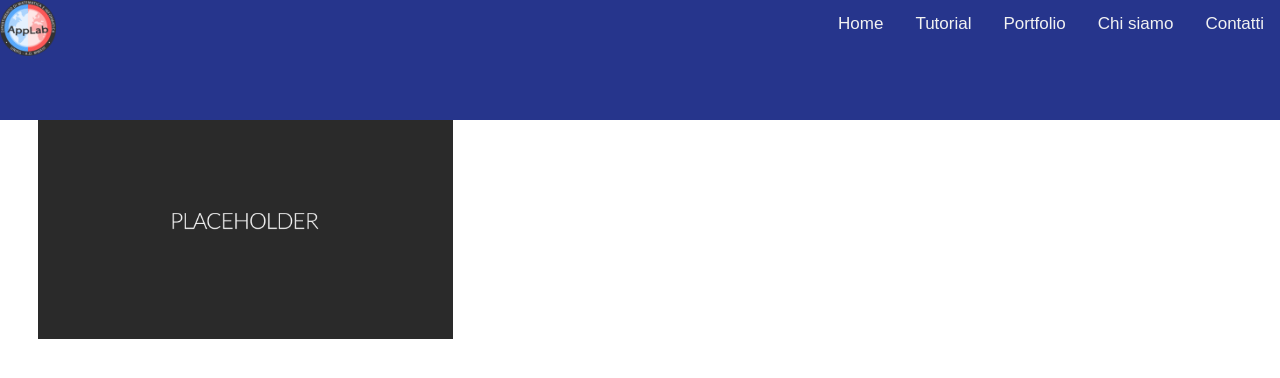
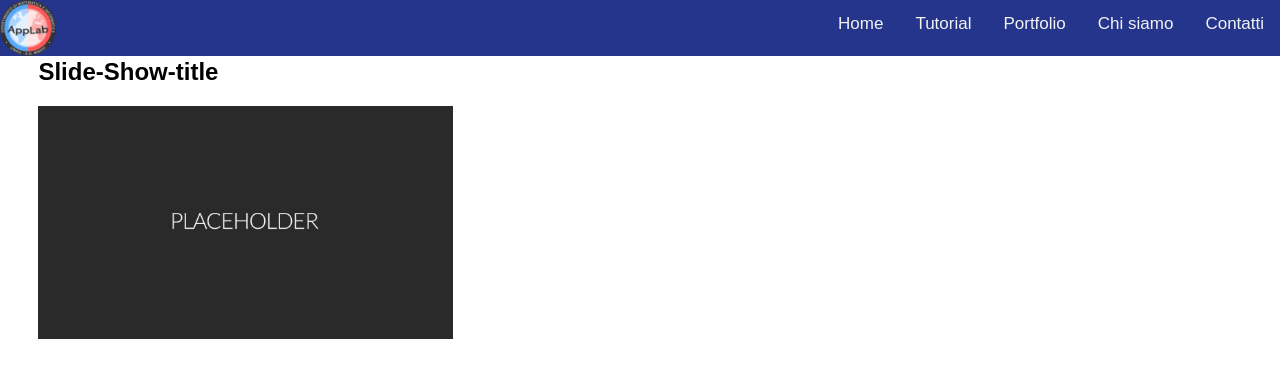
Before and after one commit to AppLab-UniPg/AppLab, a PHP site: page /index.html in a window 1280 px wide. Shown: the top 378 px of the page. Run offline with PHP 8.4, Linux system fonts and the light colour scheme.

Commit message:
fix dimension nvabar

```diff
--- a/style.css
+++ b/style.css
@@ -9,7 +9,6 @@ body {
 
 /* Navbar */
 nav {
-  height: var(--nav-height);
   width: 100%;
   position: fixed;
   top: 0;
```
